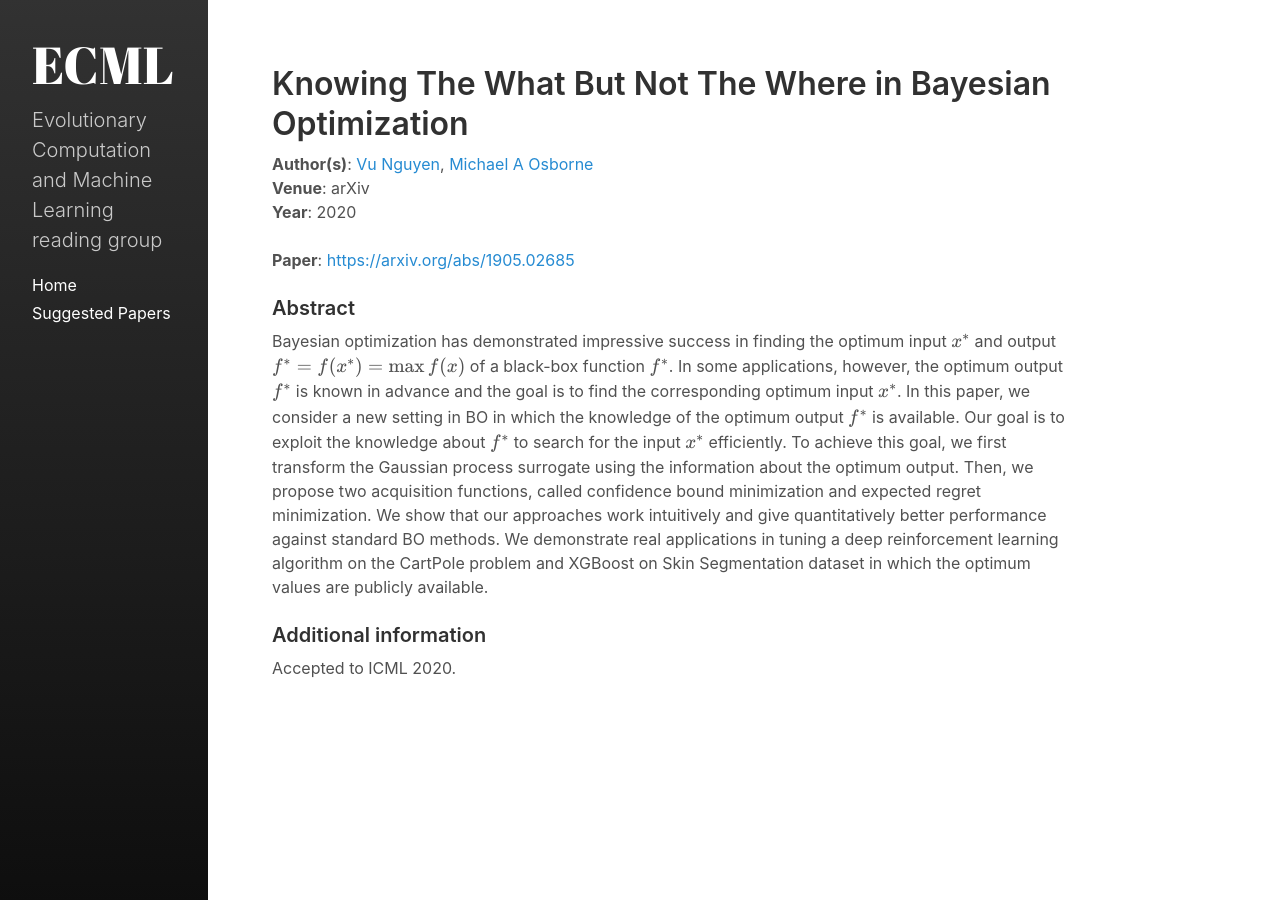
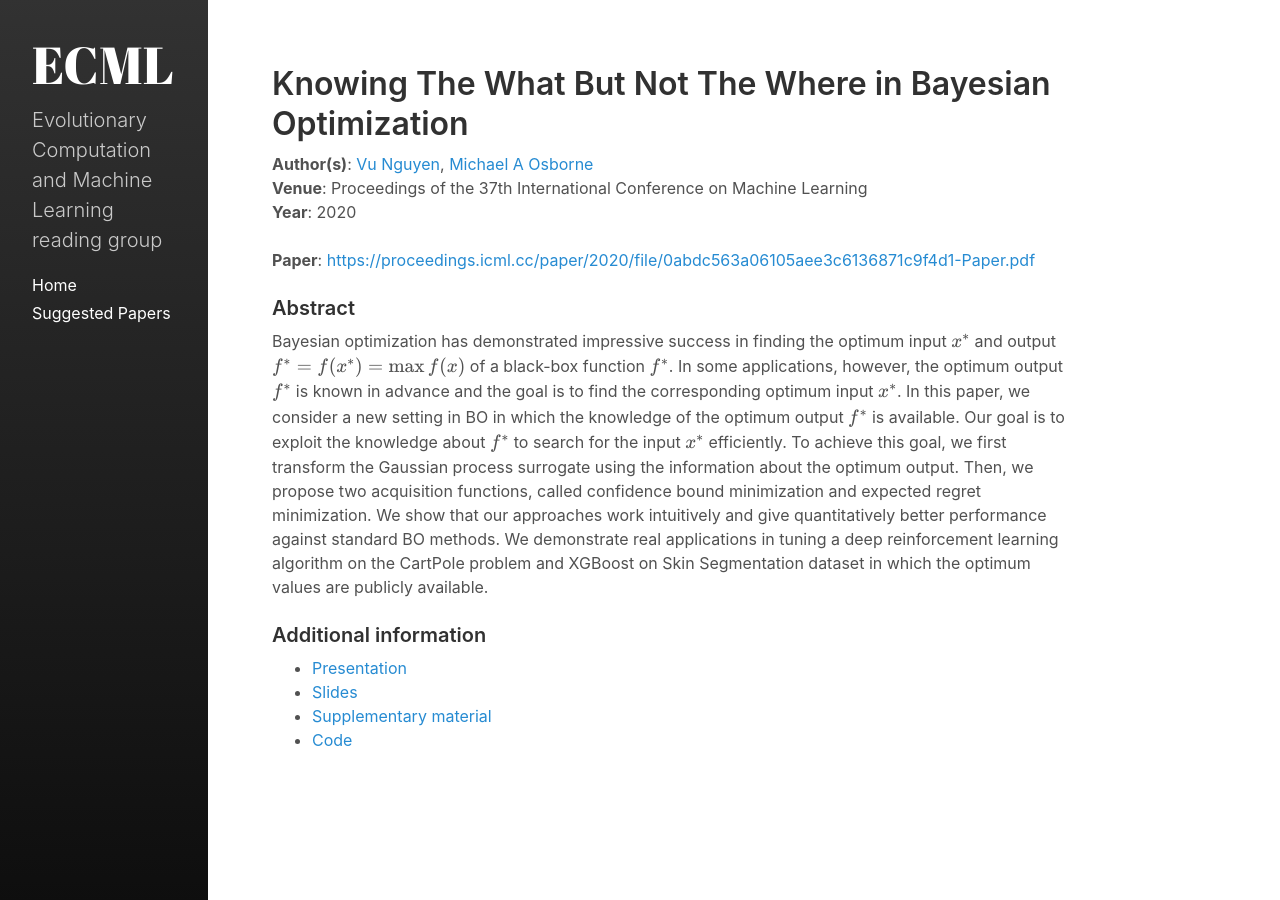
Before and after one commit to exeter-ecml/exeter-ecml.github.io, a Jekyll site: the page built from _papers/0012-knowing-the-what-but-not-the-where-in-bayesian-optimisation.md, in a window 1280 px wide. Built offline with Jekyll 4.4.1, drawn with Linux system fonts in a browser that asks for light colours.

```diff
--- a/_papers/0012-knowing-the-what-but-not-the-where-in-bayesian-optimisation.md
+++ b/_papers/0012-knowing-the-what-but-not-the-where-in-bayesian-optimisation.md
@@ -5,9 +5,9 @@ title: Knowing The What But Not The Where in Bayesian Optimization
 authors:
 - Vu Nguyen
 - Michael A Osborne
-venue: arXiv
+venue: Proceedings of the 37th International Conference on Machine Learning
 year: 2020
-link: https://arxiv.org/abs/1905.02685
+link: https://proceedings.icml.cc/paper/2020/file/0abdc563a06105aee3c6136871c9f4d1-Paper.pdf
 
 abstract: "
 Bayesian optimization has demonstrated impressive success in finding the
@@ -31,4 +31,7 @@ who_suggested: George De Ath
 
 status: suggested
 ---
-Accepted to ICML 2020.
+- [Presentation](https://slideslive.com/38927867/)
+- [Slides](https://icml.cc/media/Slides/icml/2020/virtual(no-parent)-14-21-00UTC-6137-knowing_the_wha.pdf)
+- [Supplementary material](https://proceedings.icml.cc/paper/2020/file/0abdc563a06105aee3c6136871c9f4d1-Supplemental.pdf)
+- [Code](https://github.com/ntienvu/KnownOptimum_BO)
```
Also changed, not shown: _meetings/2020-09-02.md (+5 -2 lines).
